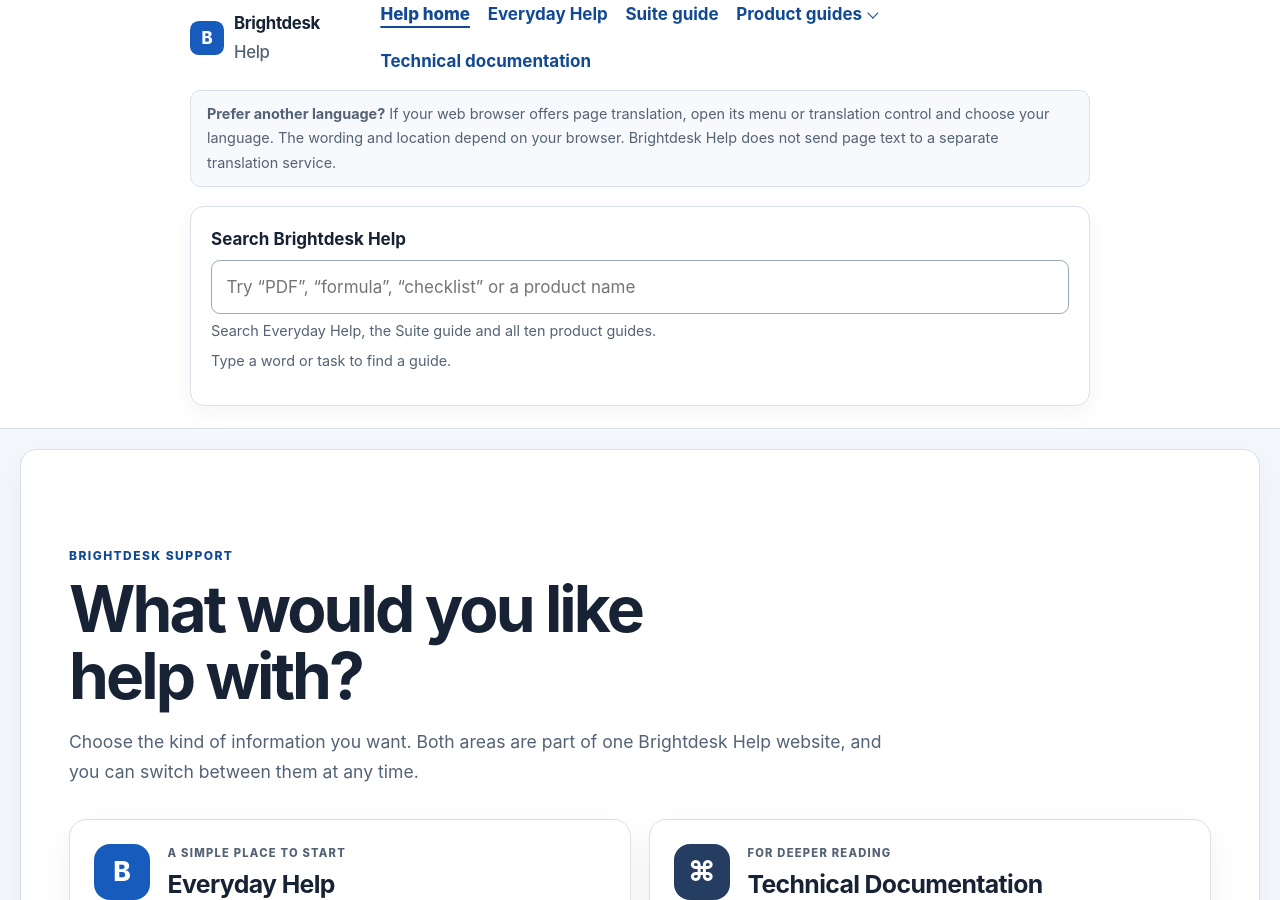
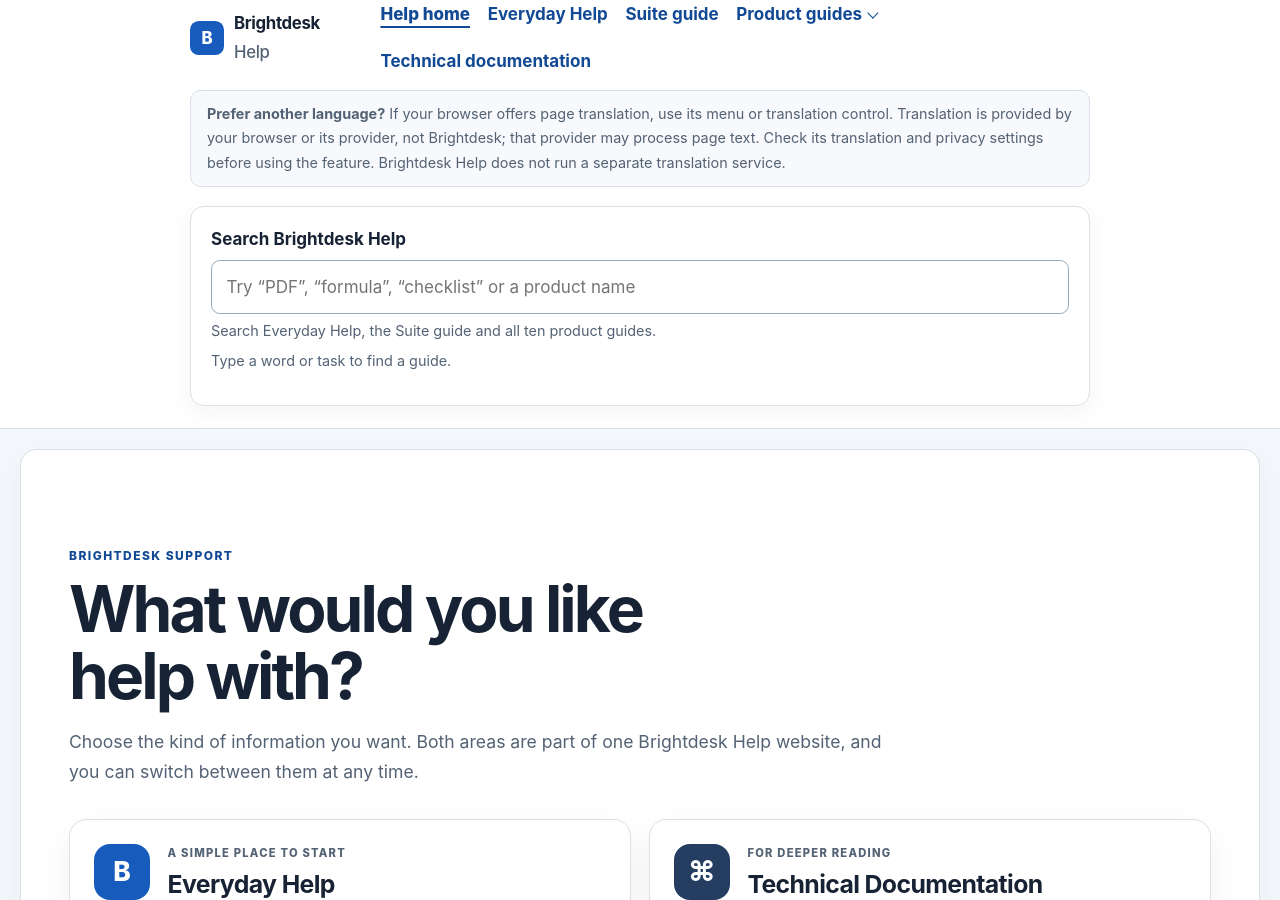
Before and after one commit to conz20/Brightdesk-Wiki, a Jekyll site: the page built from docs/index.md, in a window 1280 px wide and 900 px high. Built offline with Jekyll 4.4.1, drawn with Linux system fonts in a browser that asks for light colours.

Commit message:
docs: clarify browser translation privacy in Everyday Help

```diff
--- a/docs/_layouts/default.html
+++ b/docs/_layouts/default.html
@@ -40,7 +40,7 @@
         </nav>
       </div>
       <aside class="translation-help" aria-label="Language help">
-        <p><strong>Prefer another language?</strong> If your web browser offers page translation, open its menu or translation control and choose your language. The wording and location depend on your browser. Brightdesk Help does not send page text to a separate translation service.</p>
+        <p><strong>Prefer another language?</strong> If your browser offers page translation, use its menu or translation control. Translation is provided by your browser or its provider, not Brightdesk; that provider may process page text. Check its translation and privacy settings before using the feature. Brightdesk Help does not run a separate translation service.</p>
       </aside>
       <section class="help-search" role="search" aria-labelledby="help-search-label">
         <label id="help-search-label" for="help-search">Search Brightdesk Help</label>
```
